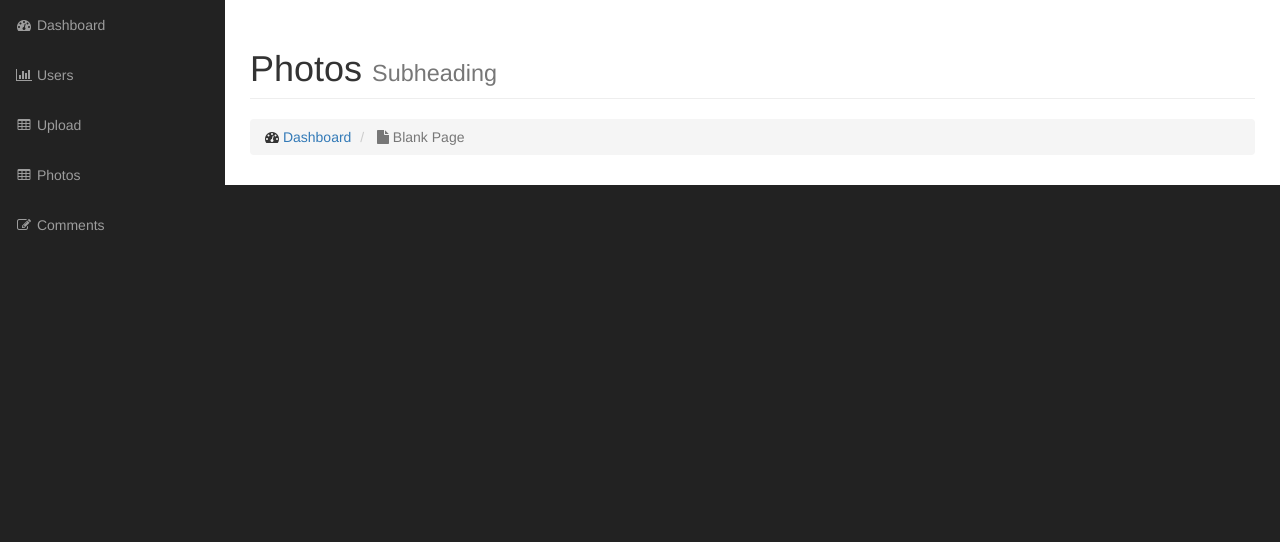
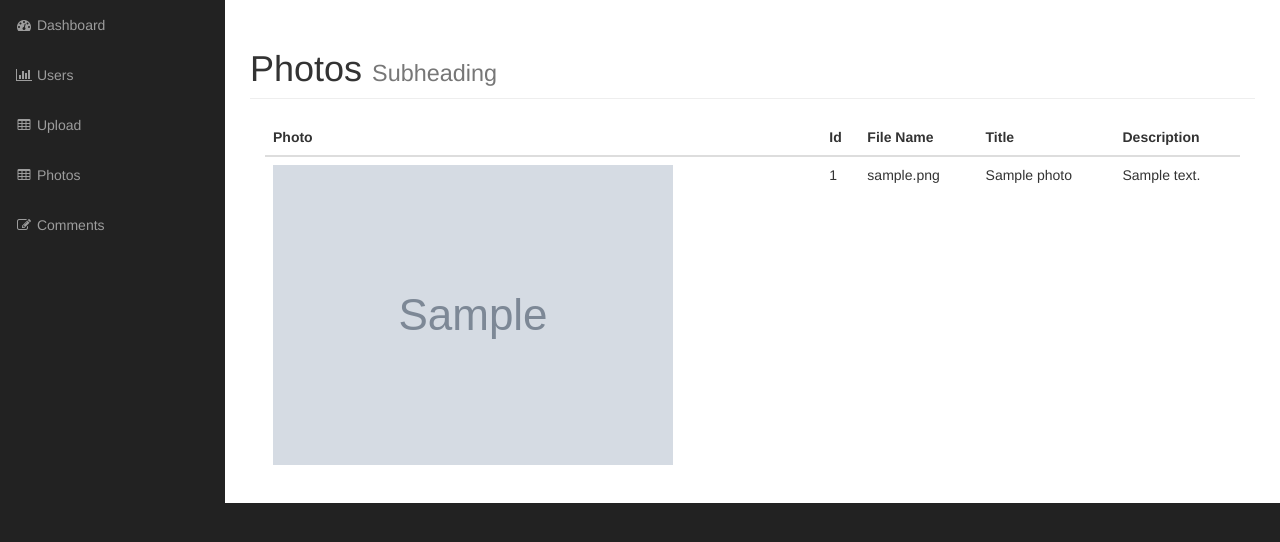
Before and after one commit to fuadps/Photo-Gallery-System, a PHP site: page /admin/photos.php in a window 1280 px wide. Shown: the part 51-593 px from the top of the page. Run offline with PHP 8.4, Linux system fonts and the light colour scheme; the visitor is signed in with stand-in values (Sample User, id 1); tables that the repository leaves empty or names only in its code hold one stand-in row (values such as "Sample post"); grey boxes marked "Sample" are stand-in pictures; grey boxes labelled with a size stand in for pictures from a placeholder-image service; some libraries are stand-ins or nearby versions.

Commit message:
Update photos.php

```diff
--- a/admin/photos.php
+++ b/admin/photos.php
@@ -1,4 +1,11 @@
 <?php include("includes/header.php"); ?>
+<?php if (!$session->is_signed_in()) {redirect("login.php");} ?>
+
+<?php
+
+$photos = Photo::find_all();
+
+?>
 
         <!-- Navigation -->
         <nav class="navbar navbar-inverse navbar-fixed-top" role="navigation">
@@ -23,14 +30,30 @@
                         Photos
                         <small>Subheading</small>
                     </h1>
-                    <ol class="breadcrumb">
-                        <li>
-                            <i class="fa fa-dashboard"></i>  <a href="index.html">Dashboard</a>
-                        </li>
-                        <li class="active">
-                            <i class="fa fa-file"></i> Blank Page
-                        </li>
-                    </ol>
+                    <div class="col-md-12">
+                        <table class="table table-hover">
+                            <thead>
+                                <tr>
+                                    <th>Photo</th>
+                                    <th>Id</th>
+                                    <th>File Name</th>
+                                    <th>Title</th>
+                                    <th>Description</th>
+                                </tr>
+                            </thead>
+                            <tbody>
+                            <?php foreach ($photos as $photo) : ?>
+                                <tr>
+                                    <td><img src="<?php echo $photo->picture_path() ;?>" alt=""></td>
+                                    <td><?php echo $photo->photo_id ;?></td>
+                                    <td><?php echo $photo->filename ;?></td>
+                                    <td><?php echo $photo->title ;?></td>
+                                    <td><?php echo $photo->description ;?></td>
+                                </tr>
+                            <?php endforeach; ?>
+                            </tbody>
+                        </table>
+                    </div>
                 </div>
             </div>
             <!-- /.row -->
```
